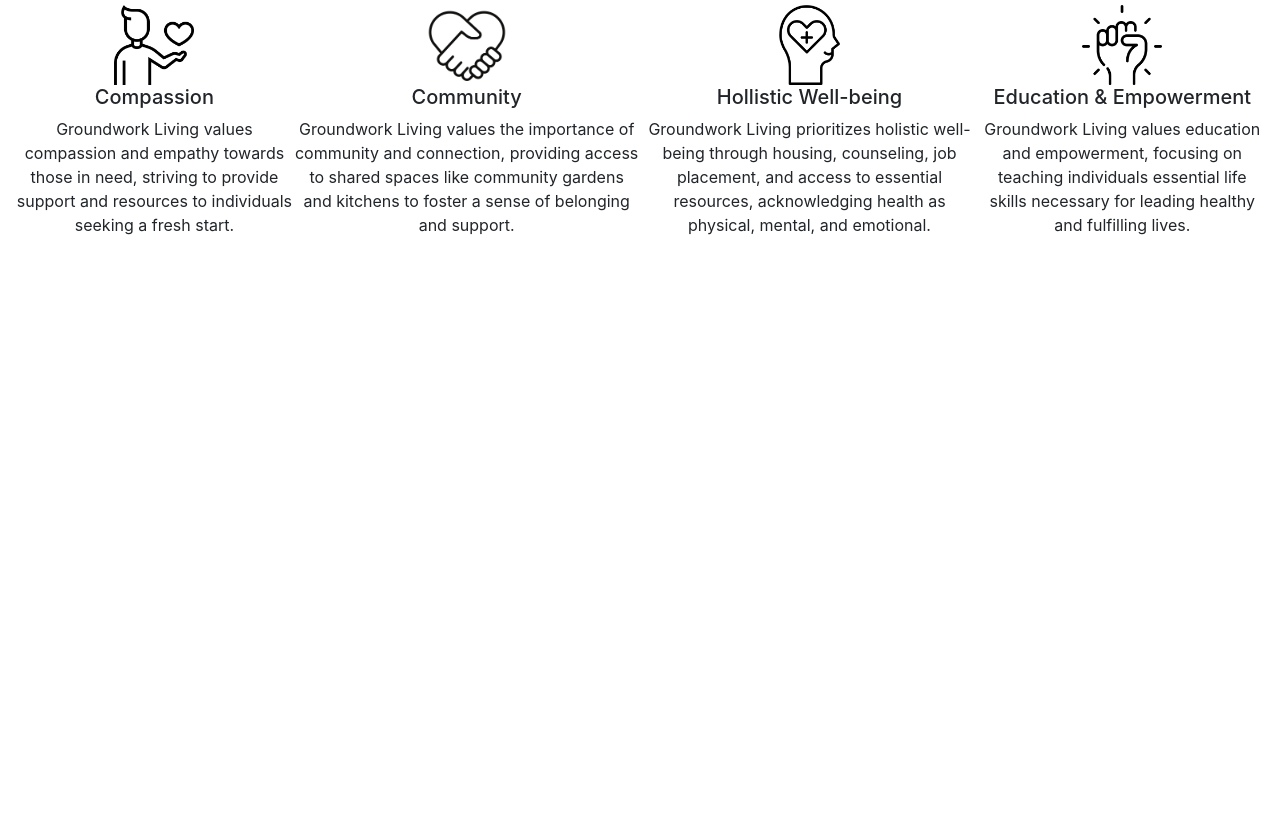
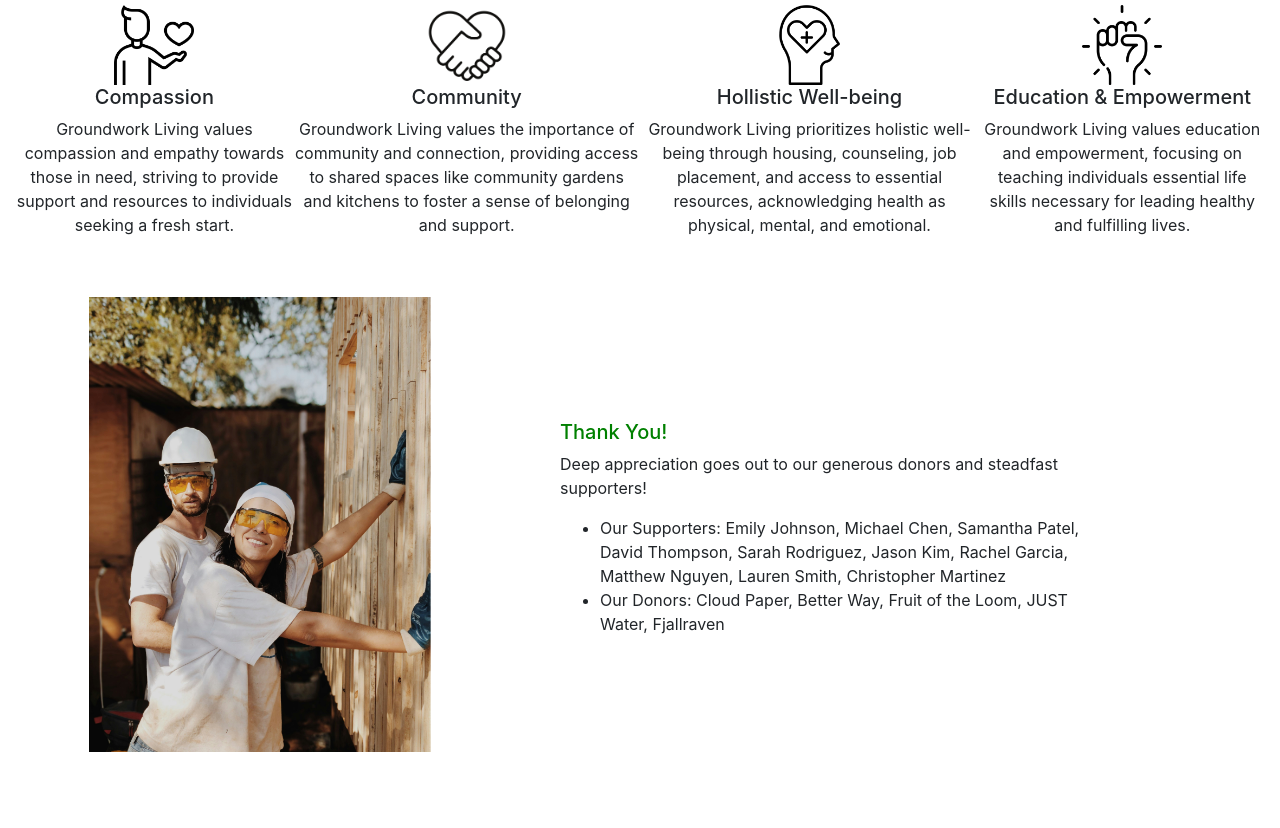
Before and after one commit to villaleo/summer-wit-project, a plain HTML site: page index.html in a window 1280 px wide. Shown: the part 823-1651 px from the top of the page. Before the commit the page ends 1076 px from the top, so only its background shows below. Drawn offline with nearby package versions, Linux system fonts and the light colour scheme.

Commit message:
add thank you section

```diff
--- a/index.html
+++ b/index.html
@@ -172,6 +172,41 @@
       </div>
     </div>
 
+    <!-- Thank you section -->
+    <div class="container mt-3">
+      <div
+        class="row pt-4 pb-5 justify-content-md-center justify-content-sm-center"
+      >
+        <!-- Thank you image -->
+        <div class="col-sm-8 col-md-4 order-md-first mb-4">
+          <img
+            class="img-thumbnail border-0"
+            src="assets/images/thank-you.png"
+            alt=""
+          />
+        </div>
+        <!-- Thank you message -->
+        <div class="container col-md-6 mt-auto mb-auto">
+          <h5 style="color: green">Thank You!</h5>
+          <p>
+            Deep appreciation goes out to our generous donors and steadfast
+            supporters!
+          </p>
+          <ul>
+            <li>
+              Our Supporters: Emily Johnson, Michael Chen, Samantha Patel, David
+              Thompson, Sarah Rodriguez, Jason Kim, Rachel Garcia, Matthew
+              Nguyen, Lauren Smith, Christopher Martinez
+            </li>
+            <li>
+              Our Donors: Cloud Paper, Better Way, Fruit of the Loom, JUST
+              Water, Fjallraven
+            </li>
+          </ul>
+        </div>
+      </div>
+    </div>
+
     <!-- Optional JavaScript -->
     <!-- jQuery first, then Popper.js, then Bootstrap JS -->
     <script
```
